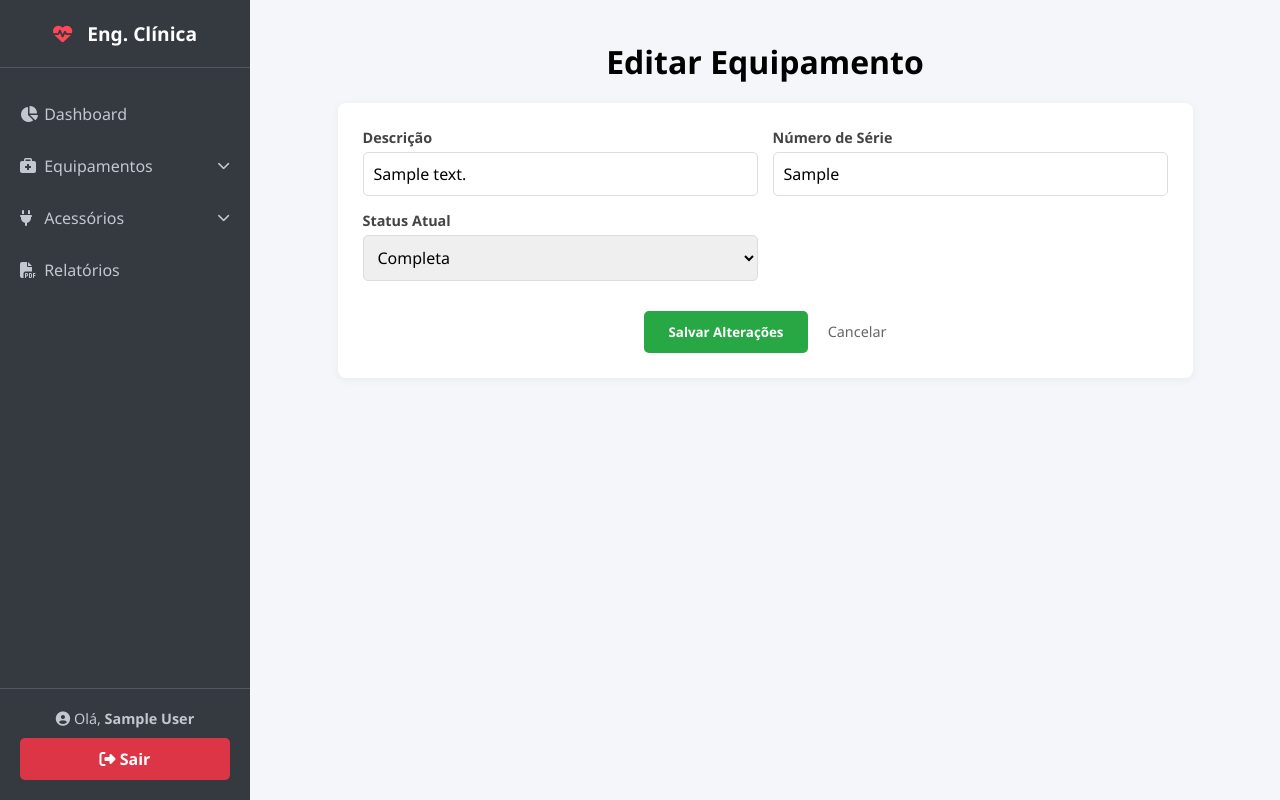
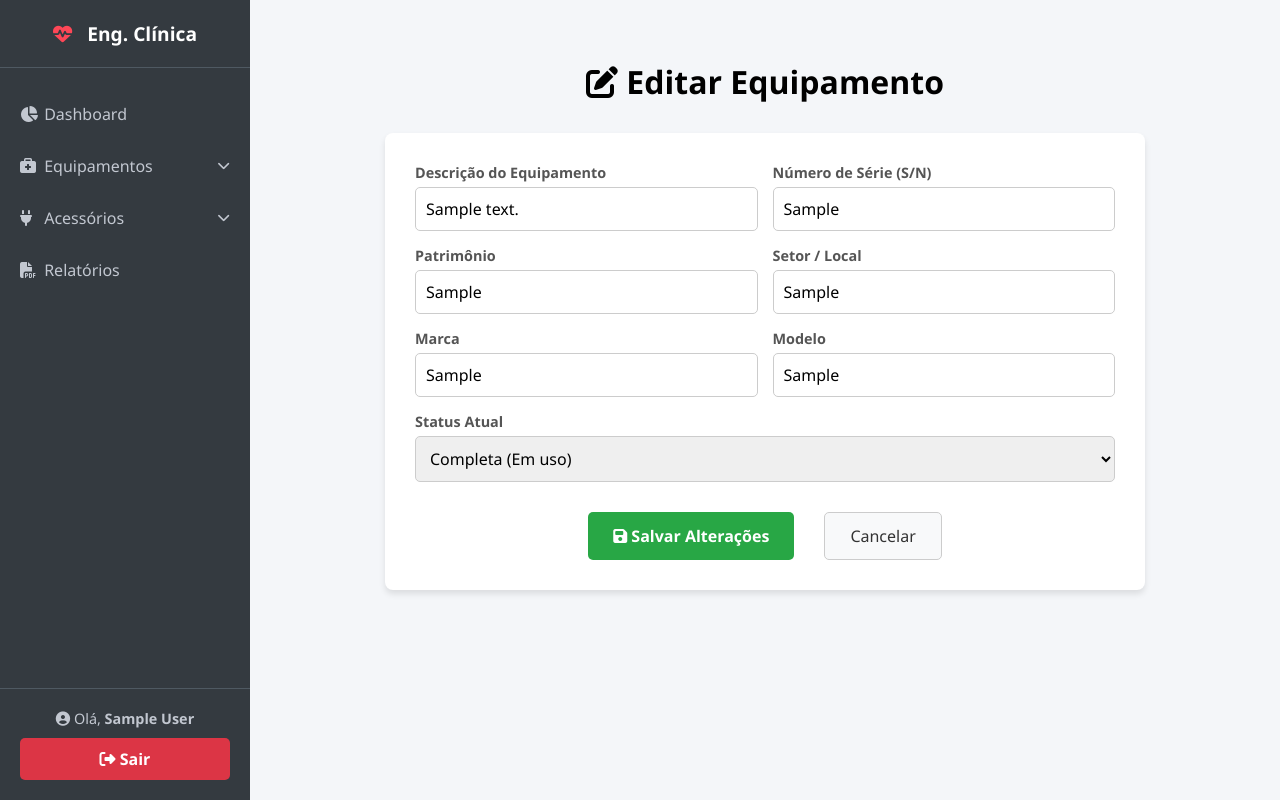
Before and after one commit to DevGuilherme-cpu/sistema-engenharia-clinica, a Flask app: page /editar_monitor/1 in a window 1280 px wide. Run offline with Flask 3, Linux system fonts and the light colour scheme; the visitor is signed in with stand-in values (Sample User, id 1); tables that the repository leaves empty hold one stand-in row (values such as "Sample post").

Commit message:
Adicionando patrimonio, local e marca na tela de edicao

```diff
--- a/templates/editar_monitor.html
+++ b/templates/editar_monitor.html
@@ -1,34 +1,64 @@
 {% extends 'base.html' %}
 
 {% block content %}
-<div class="conteudo-centralizado">
+<div class="conteudo-centralizado" style="max-width: 800px; margin: 0 auto; padding: 20px;">
+    <h1 style="text-align: center; margin-bottom: 30px;"><i class="fas fa-edit"></i> Editar Equipamento</h1>
 
-    <h1 style="text-align: center;">Editar Equipamento</h1>
+    <div style="background: white; padding: 30px; border-radius: 8px; box-shadow: 0 4px 6px rgba(0,0,0,0.1);">
+        <form method="POST">
 
-        <div class="form-container">
-            <form action="{{ url_for('editar_monitor', id=monitor.id) }}" method="POST">
-                <div class="form-grid">
+            <div class="info-grid" style="display: grid; grid-template-columns: 1fr 1fr; gap: 15px;">
+
                 <div class="form-group">
-                        <label>Descrição</label>
-                        <input type="text" name="descricao" value="{{ monitor.descricao }}" required>
+                    <label style="font-weight: bold; color: #555;">Descrição do Equipamento</label>
+                    <input type="text" name="descricao" value="{{ monitor.descricao }}" required style="width: 100%; padding: 10px; border: 1px solid #ccc; border-radius: 5px; box-sizing: border-box;">
                 </div>
+
                 <div class="form-group">
-                        <label>Número de Série</label>
-                        <input type="text" name="numero_serie" value="{{ monitor.numero_serie }}" required>
+                    <label style="font-weight: bold; color: #555;">Número de Série (S/N)</label>
+                    <input type="text" name="numero_serie" value="{{ monitor.numero_serie }}" style="width: 100%; padding: 10px; border: 1px solid #ccc; border-radius: 5px; box-sizing: border-box;">
                 </div>
+
                 <div class="form-group">
-                        <label>Status Atual</label>
-                        <select name="status">
-                            <option value="Completa" {% if monitor.status == 'Completa' %}selected{% endif %}>Completa</option>
-                            <option value="Pendente" {% if monitor.status == 'Pendente' %}selected{% endif %}>Pendente</option>
-                            <option value="Manutenção" {% if monitor.status == 'Manutenção' %}selected{% endif %}>Manutenção</option>
+                    <label style="font-weight: bold; color: #555;">Patrimônio</label>
+                    <input type="text" name="patrimonio" value="{{ monitor.patrimonio }}" style="width: 100%; padding: 10px; border: 1px solid #ccc; border-radius: 5px; box-sizing: border-box;">
+                </div>
+
+                <div class="form-group">
+                    <label style="font-weight: bold; color: #555;">Setor / Local</label>
+                    <input type="text" name="local" value="{{ monitor.local }}" style="width: 100%; padding: 10px; border: 1px solid #ccc; border-radius: 5px; box-sizing: border-box;">
+                </div>
+
+                <div class="form-group">
+                    <label style="font-weight: bold; color: #555;">Marca</label>
+                    <input type="text" name="marca" value="{{ monitor.marca }}" style="width: 100%; padding: 10px; border: 1px solid #ccc; border-radius: 5px; box-sizing: border-box;">
+                </div>
+
+                <div class="form-group">
+                    <label style="font-weight: bold; color: #555;">Modelo</label>
+                    <input type="text" name="modelo" value="{{ monitor.modelo }}" style="width: 100%; padding: 10px; border: 1px solid #ccc; border-radius: 5px; box-sizing: border-box;">
+                </div>
+            </div>
+
+            <div class="form-group" style="margin-top: 15px;">
+                <label style="font-weight: bold; color: #555;">Status Atual</label>
+                <select name="status" style="width: 100%; padding: 10px; border: 1px solid #ccc; border-radius: 5px; box-sizing: border-box;">
+                    <option value="Completa" {% if monitor.status == 'Completa' %}selected{% endif %}>Completa (Em uso)</option>
+                    <option value="Pendente" {% if monitor.status == 'Pendente' %}selected{% endif %}>Pendente (Preventiva Atrasada)</option>
+                    <option value="Manutenção" {% if monitor.status == 'Manutenção' %}selected{% endif %}>Manutenção (Na oficina)</option>
+                    <option value="Desaparecido" {% if monitor.status == 'Desaparecido' %}selected{% endif %}>Desaparecido (Não localizado)</option>
                 </select>
             </div>
+
+            <div style="margin-top: 30px; text-align: center; display: flex; justify-content: center; gap: 15px; flex-wrap: wrap;">
+                <button type="submit" class="btn-salvar" style="background-color: #28a745; color: white; padding: 12px 25px; border: none; border-radius: 5px; cursor: pointer; font-size: 1rem; font-weight: bold;">
+                    <i class="fas fa-save"></i> Salvar Alterações
+                </button>
+                <a href="/monitores" class="btn-cancelar" style="background-color: #f8f9fa; color: #333; border: 1px solid #ccc; text-decoration: none; padding: 12px 25px; border-radius: 5px; font-size: 1rem;">
+                    Cancelar
+                </a>
             </div>
-                <div style="margin-top: 30px; text-align: center;">
-                    <button type="submit" class="btn-salvar">Salvar Alterações</button>
-                    <a href="/monitores" class="btn-cancelar">Cancelar</a>
-                </div>
+
         </form>
     </div>
 </div>
```
Lines whose indentation alone changed are shown as unchanged.
